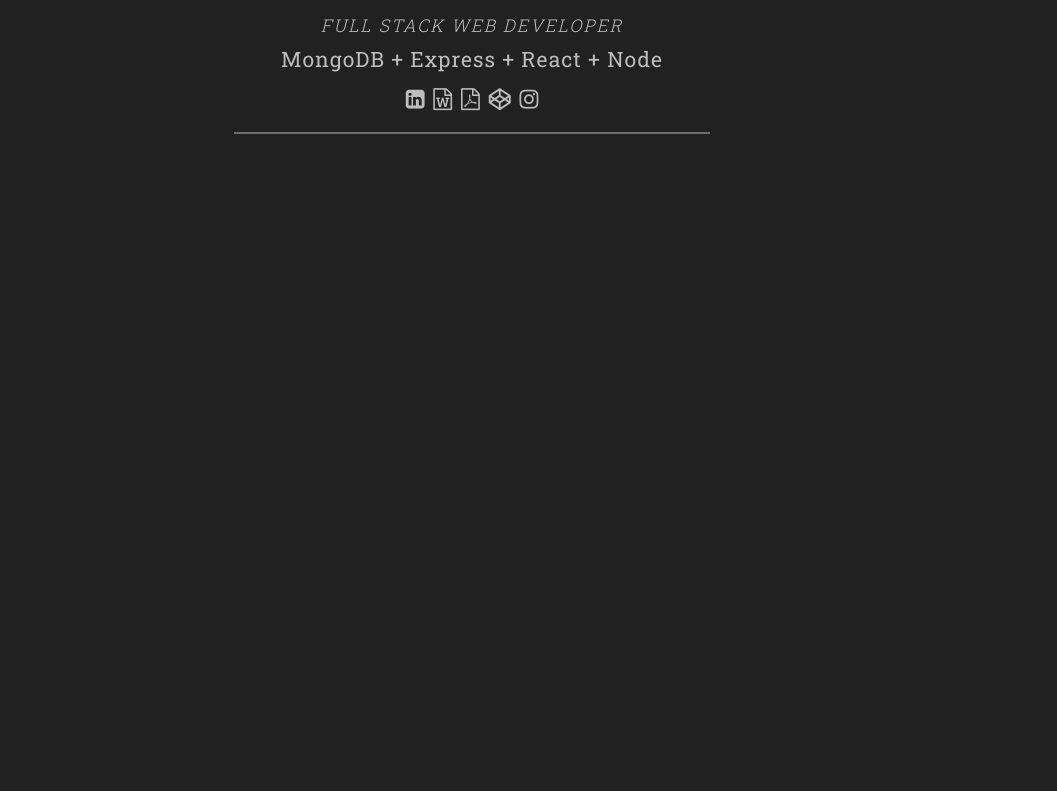
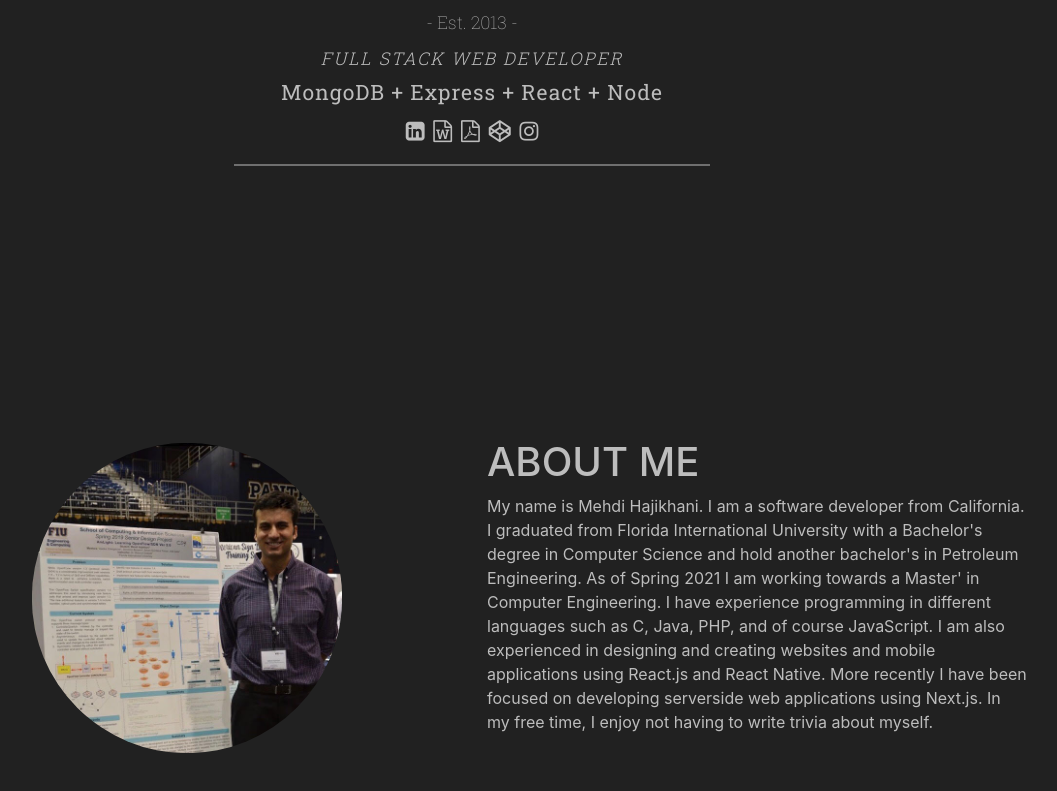
Before and after one commit to mhaji007/Portfolio-v2, a React (Create React App) app: page / in a window 1280 px wide. Shown: the part 383-1174 px from the top of the page, without its empty margins (168-1225 px from the left). Before the commit the page ends 800 px from the top, so only its background shows below. Built offline with nearby package versions, Linux system fonts and the light colour scheme.

Commit message:
Set up about me

```diff
--- a/src/App.css
+++ b/src/App.css
@@ -8,6 +8,7 @@
 body {
   font-family: "Roboto Slab" sans-serif;
   background-color: var(--main) !important;
+  color:var(--accent) !important
 }
 
 /* 292828 */
@@ -139,19 +140,24 @@
   }
 }
 
-/* .header-wrapper {
+.header-wrapper {
   position:relative;
-  height:90vh;
-} */
+  height:85vh;
+}
 
-/* .main-info {
+.main-info {
 
   display:flex;
   flex-direction:column;
   justify-content: center;
   align-items: center;
 
-} */
+}
+
+
+@media(max-width: 768px) {
+
+}
 
 .logo {
   font-size: 1.1em;
@@ -245,3 +251,31 @@
 .logo .content .links a:hover {
   color: white;
 }
+
+
+
+/************** About ******************/
+
+.photo-wrap {
+  display: flex;
+  justify-content: center;
+  align-items: center;
+}
+.profile-img {
+  width: 20rem;
+  border-radius:50%;
+  padding:.3rem;
+  border: 1px solid var(var(--accent))
+}
+
+.about-heading{
+  text-transform: uppercase;
+}
+
+@media(max-width: 468px) {
+  .profile-img {
+  width: 10rem;
+
+}
+
+}
--- a/src/App.js
+++ b/src/App.js
@@ -2,12 +2,14 @@
 import "bootstrap/dist/css/bootstrap.min.css"
 import Navbar from "./components/Navbar"
 import Header from "./components/Header"
+import About from "./components/About"
 
 function App() {
   return (
     <>
     <Navbar/>
     <Header/>
+    <About/>
     </>
   );
 }
--- /dev/null
+++ b/src/components/About.js
@@ -0,0 +1,34 @@
+import React from "react";
+import author from "../about.jpg";
+
+function About() {
+  return (
+    <div className="container py-5">
+      <div className="row">
+        <div className="col-lg-6 col-xm-12">
+          <div className="photo-wrap mb-5">
+            <img className="profile-img" src={author} alt="author's image" />
+          </div>
+        </div>
+        <div className="col-lg-6 col-xm-12">
+          <h1 className="about-heading">about me</h1>
+          <p>
+            My name is Mehdi Hajikhani. I am a software developer from
+            California. I graduated from Florida International University with a
+            Bachelor's degree in Computer Science and hold another bachelor's in
+            Petroleum Engineering. As of Spring 2021 I am working towards a
+            Master' in Computer Engineering. I have experience programming in
+            different languages such as C, Java, PHP, and of course JavaScript.
+            I am also experienced in designing and creating websites and mobile
+            applications using React.js and React Native. More recently I have
+            been focused on developing serverside web applications using
+            Next.js. In my free time, I enjoy not having to write trivia about
+            myself.
+          </p>
+        </div>
+      </div>
+    </div>
+  );
+}
+
+export default About;
--- a/src/components/Header.js
+++ b/src/components/Header.js
@@ -10,8 +10,8 @@
             <div className="vintage name">Mehdi Hajikhani</div>
             <div className="since">- Est. 2013 -</div>
             <div className="desc">Full Stack Web Developer</div>
-            <div className="skillz">
-              MongoDB&nbsp;+&nbsp;Express&nbsp;+&nbsp;React&nbsp;+&nbsp;Node
+            <div className="skillz ">
+              MongoDB + Express + React + Node
             </div>
             <div className="links">
               <a target="_blank" href="">
--- a/src/components/Navbar.js
+++ b/src/components/Navbar.js
@@ -34,7 +34,7 @@
             </li>
             <li className="nav-item ">
               <a className="nav-link " href="#">
-                About me
+                About
               </a>
             </li>
             <li className="nav-item ">
```
Also changed, not shown: src/about.jpg (added), 1 other file (tests, documents, lock files or other folders).
